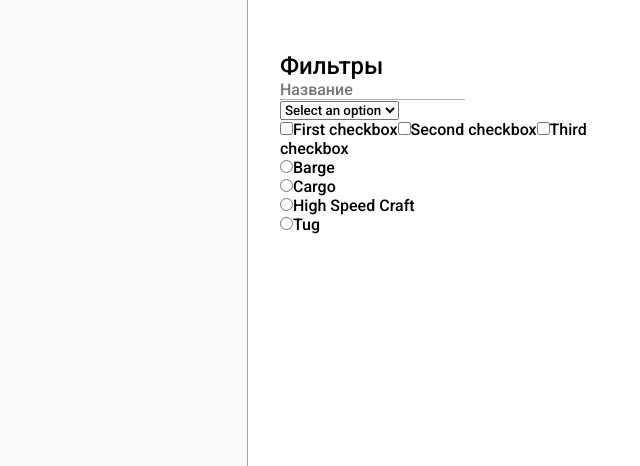
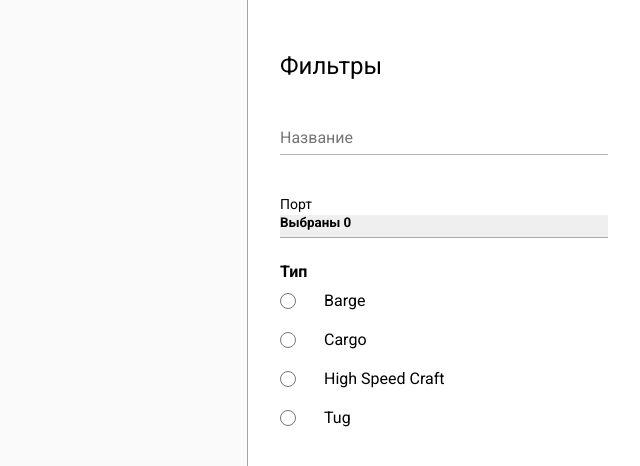
Before and after one commit to Vinipyh31/angular-test-task-embedika, an Angular app: page /ships in a window 1280 px wide. Shown: the top 466 px of the page, without its empty margins (640-1280 px from the left). Built offline with nearby package versions, Linux system fonts and the light colour scheme.

Commit message:
created visual for filters

```diff
--- a/src/app/ships/ships.component.html
+++ b/src/app/ships/ships.component.html
@@ -1,40 +1,46 @@
 <div class="ship-page">
     <div class="ship-list">
-        {{type}}
+        {{ports}}
     </div>
     <div class="filters">
         <h2>Фильтры</h2>
         <input class="search-name" type="text" placeholder="Название">
 
         <div class="multiselect">
-            <div class="selectBox" onclick="showCheckboxes()">
-                <select>
-                    <option>Select an option</option>
+            <div class="selectBox" (click)="showCheckboxes()">
+                <span>Порт</span>
+                <select [ngStyle]="{'border-bottom': expanded ? '1px solid #347CFF' : '1px solid rgba(0, 0, 0, 0.3)' }">
+                    <option>Выбраны {{ports.length}}</option>
                 </select>
                 <div class="overSelect"></div>
             </div>
-            <div id="checkboxes">
+            <div id="checkboxes" [ngStyle]="{'display': expanded ? 'flex' : 'none' }">
                 <label for="one">
-                    <input type="checkbox" id="one" />First checkbox</label>
+                    <input type="checkbox" id="one" (click)="onCheckBoxClick($event)" value="Port Canaveral" />Port
+                    Canaveral</label>
                 <label for="two">
-                    <input type="checkbox" id="two" />Second checkbox</label>
+                    <input type="checkbox" id="two" (click)="onCheckBoxClick($event)" value="Port of Los Angeles" />Port
+                    of Los Angeles</label>
                 <label for="three">
-                    <input type="checkbox" id="three" />Third checkbox</label>
+                    <input type="checkbox" id="three" (click)="onCheckBoxClick($event)" value="Fort Lauderdale" />Fort
+                    Lauderdale</label>
             </div>
         </div>
 
         <div class="search-type">
+            <span>Тип </span>
             <label>
-                <input type="radio" value="Barge" (click)="onRadioChange($event)" name="type" id="1">Barge
+                <input type="radio" value="Barge" (click)="onRadioClick($event)" name="type" id="1">Barge
             </label>
             <label>
-                <input type="radio" value="Cargo" (click)="onRadioChange($event)" name="type" id="2">Cargo
+                <input type="radio" value="Cargo" (click)="onRadioClick($event)" name="type" id="2">Cargo
             </label>
             <label>
-                <input type="radio" value="High Speed Craft" (click)="onRadioChange($event)" name="type" id="3">High Speed Craft
+                <input type="radio" value="High Speed Craft" (click)="onRadioClick($event)" name="type" id="3">High
+                Speed Craft
             </label>
             <label>
-                <input type="radio" value="Tug" (click)="onRadioChange($event)" name="type" id="4">Tug
+                <input type="radio" value="Tug" (click)="onRadioClick($event)" name="type" id="4">Tug
             </label>
         </div>
     </div>
--- a/src/app/ships/ships.component.scss
+++ b/src/app/ships/ships.component.scss
@@ -15,6 +15,7 @@
 
         h2 {
             font-weight: 400;
+            margin-bottom: 48px;
         }
 
         .search-name {
@@ -22,6 +23,10 @@
             border-bottom: 1px solid rgba(0, 0, 0, 0.3);
             font-size: 16px;
             outline: none;
+            width: 100%;
+            padding-bottom: 7px;
+            margin-bottom: 41px;
+
             &:focus {
                 border-bottom: 1px solid #347CFF;
                 outline: none;
@@ -29,9 +34,97 @@
 
         }
 
+        .multiselect {
+            width: 100%;
+            height: auto;
+
+            .selectBox {
+                position: relative;
+                width: 100%;
+                outline: none;
+
+                span {
+                    display: block;
+                    font-size: 14px;
+                }
+
+                select {
+                    width: 100%;
+                    font-weight: bold;
+                    border: none;
+                    padding-bottom: 7px;
+                    border-bottom: 1px solid rgba(0, 0, 0, 0.3);
+                    -webkit-appearance: none;
+                    -moz-appearance: none;
+
+                    option {
+                        width: 100%;
+                    }
+
+                    &:-ms-expand {
+                        display: none;
+                    }
+                }
+            }
+
+            .overSelect {
+                position: absolute;
+                left: 0;
+                right: 0;
+                top: 0;
+                bottom: 0;
+            }
+
+            #checkboxes {
+                display: none;
+                box-shadow: 0px 3px 6px rgba(0, 0, 0, 0.23), 0px 3px 6px rgba(0, 0, 0, 0.16);
+                width: 100%;
+                height: auto;
+                flex-direction: column;
+
+                label {
+                    display: flex;
+                    padding: 6px 19px;
+                    align-items: center;
+
+                    &:first-child {
+                        padding-top: 12px;
+                    }
+
+                    &:last-child {
+                        padding-bottom: 12px;
+                    }
+
+                    input {
+                        width: 18px;
+                        height: 18px;
+                        margin-right: 13px;
+                    }
+                }
+            }
+        }
+
         .search-type {
             display: flex;
             flex-direction: column;
+            margin-top: 24px;
+
+            span {
+                font-weight: 700;
+            }
+
+            label {
+                display: flex;
+                padding: 10px 0;
+                align-items: center;
+                ;
+
+                input {
+                    margin-right: 28px;
+                    width: 16px;
+                    height: 16px;
+                }
+            }
         }
     }
 }
--- a/src/app/ships/ships.component.ts
+++ b/src/app/ships/ships.component.ts
@@ -10,6 +10,8 @@ import { Component, OnInit } from '@angular/core';
 export class ShipsComponent implements OnInit {
 
   type = "";
+  expanded = false;
+  ports: String[] = [];
 
 
   constructor() {
@@ -18,7 +20,17 @@ export class ShipsComponent implements OnInit {
   ngOnInit(): void {
   }
 
-  onRadioChange(e : Event): void {
+  onCheckBoxClick(e: Event): void {
+    let target = e.target as HTMLInputElement;
+    if (this.ports.includes(target.value)) {
+      this.ports = this.ports.filter(port => port !== target.value);
+    } else {
+      this.ports = [...this.ports, target.value];
+    }
+  }
+
+
+  onRadioClick(e: Event): void {
     let target = e.target as HTMLInputElement;
     if (target.value == this.type) {
       target.checked = false;
@@ -29,6 +41,14 @@ export class ShipsComponent implements OnInit {
     }
   }
 
+  showCheckboxes(): void {
+    if (!this.expanded) {
+      this.expanded = true;
+    } else {
+      this.expanded = false;
+    }
+  }
+
 
 
 }
--- a/src/styles.scss
+++ b/src/styles.scss
@@ -1,5 +1,5 @@
 /* You can add global styles to this file, and also import other style files */
-@import url('https://fonts.googleapis.com/css2?family=Roboto:ital,wght@0,500;1,400&display=swap');
+@import url('https://fonts.googleapis.com/css2?family=Roboto:wght@400;500;700&display=swap');
 
 * {
     padding: 0;
```
